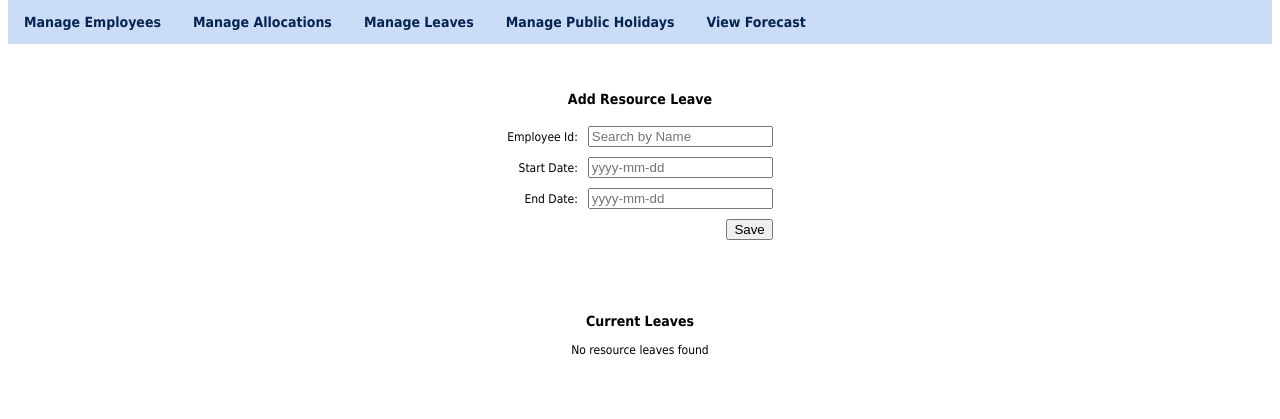
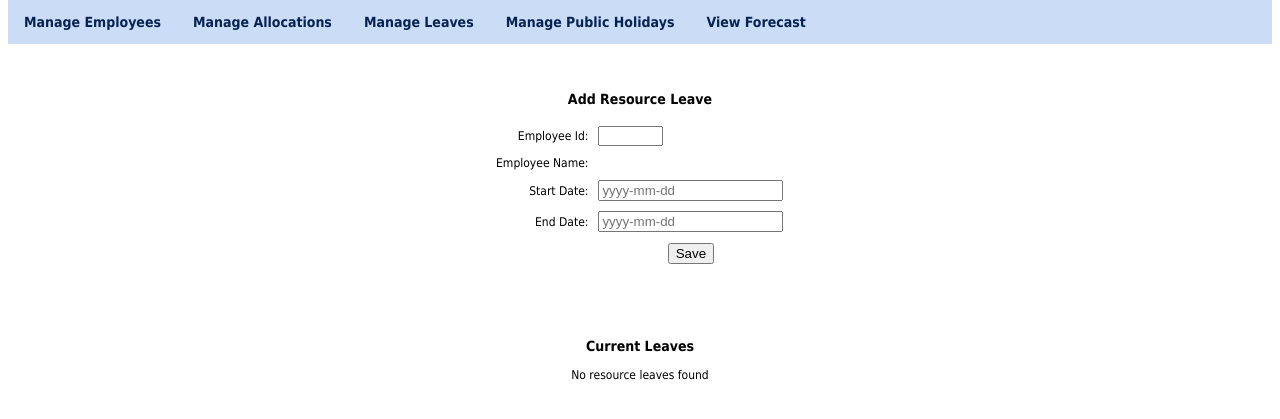
Before and after one commit to ggogate/finance, a PHP site: page /leaves.php in a window 1280 px wide. Shown: the part 52-471 px from the top of the page. Run offline with PHP 8.4, Linux system fonts and the light colour scheme; data that the repository does not hold is empty; some libraries are stand-ins or nearby versions.

Commit message:
updated - 10-Feb

```diff
--- a/leaves.php
+++ b/leaves.php
@@ -1,19 +1,38 @@
 <html>
 <head>
 	<title> Resourcewise Forecast </title>
-	<link rel="stylesheet" type="text/css" href="style.css"/>
-	<script src="app.js"></script>
-	<link rel="stylesheet" href="//code.jquery.com/ui/1.12.1/themes/base/jquery-ui.css">
-	<link rel="stylesheet" href="/resources/demos/style.css">
+	<link rel="stylesheet" href="//code.jquery.com/ui/1.11.4/themes/smoothness/jquery-ui.css">
 	<script src="https://code.jquery.com/jquery-1.12.4.js"></script>
 	<script src="https://code.jquery.com/ui/1.12.1/jquery-ui.js"></script>
+	<link rel="stylesheet" type="text/css" href="style.css"/>
 	<script>
 	$( function() {
 		$( ".datepicker" ).datepicker(
 			{dateFormat: "yy-mm-dd"}
 		);
-	} );
-  </script>
+		$( "#emp_id" ).autocomplete({
+			source: 'getEmployeeById.php',
+
+            focus: function (event, ui){
+                $("#emp_id").html(ui.item.value);
+                $("emp_name").html(ui.item.desc);
+                return false;
+            },
+
+            select: function(event, ui) {
+                $("#emp_id").val(ui.item.value);
+                $("#emp_name").html(ui.item.desc);
+                return false;
+            }
+		})
+        .autocomplete( "instance" )._renderItem = function( ul, item ) {
+        return $( "<li>" )
+        .append( "<div>" + item.value + "<br>" + item.desc + "</div>" )
+        .appendTo( ul );
+        }
+	});
+
+    </script>
 
 </head>
 
@@ -43,7 +62,7 @@ Resourcewise Forecast
 				$retval = mysqli_query($dbhandle, $sql);
 				if(! $retval)
 				{
-				   die('Could not delete data: ' . mysqli_error($dbhandle));
+				   die('Could not remove data: ' . mysqli_error($dbhandle));
 				}
 			}
 		}
@@ -51,11 +70,11 @@ Resourcewise Forecast
 		{
 			if($_POST['action'] == "add")
 			{
-				$sql = "insert into leaves (emp_id, start_dt, end_dt) values(".$_POST['name'].",'".$_POST['start_dt']."','".$_POST['end_dt']."')";
+				$sql = "insert into leaves (emp_id, start_dt, end_dt) values(".$_POST['emp_id'].",'".$_POST['start_dt']."','".$_POST['end_dt']."')";
 				$retval = mysqli_query($dbhandle, $sql);
 				if(! $retval)
 				{
-				   die('Could not delete data: ' . mysqli_error($dbhandle));
+				   die('Could not save data: ' . mysqli_error($dbhandle));
 				}
 			}
 		}
@@ -65,10 +84,11 @@ Resourcewise Forecast
 	<h3>Add Resource Leave</h3>
 	<form id="add" method="post" action="leaves.php">
 		<table border="0">
-			<tr><td class="invisible">Employee Id:</td><td class="invisible"><input type="text" name="name" id="employee" placeholder="Search by Name"/></td></tr>
-			<tr><td class="invisible">Start Date:</td><td class="invisible"><input type="text" name="start_dt" placeholder="yyyy-mm-dd" autocomplete="off" class="datepicker"/></td></tr>
-			<tr><td class="invisible">End Date:</td><td class="invisible"><input type="text" name="end_dt" placeholder="yyyy-mm-dd" autocomplete="off" class="datepicker"/></td></tr>
-			<tr><td class="invisible"></td><td class="invisible"><input type="submit" value="Save"/></td></tr>
+			<tr><td class="right-align">Employee Id:</td><td class="left-align"><div class="ui-widget"><input type="text" size=6 name="emp_id" id="emp_id" autocomplete="off"/></div></td></tr>
+            <tr><td class="right-align">Employee Name:</td><td class="left-align"><span id="emp_name"></span></td></tr>
+			<tr><td class="right-align">Start Date:</td><td class="left-align"><input type="text" name="start_dt" placeholder="yyyy-mm-dd" autocomplete="off" class="datepicker"/></td></tr>
+			<tr><td class="right-align">End Date:</td><td class="left-align"><input type="text" name="end_dt" placeholder="yyyy-mm-dd" autocomplete="off" class="datepicker"/></td></tr>
+			<tr><td class="right-align"></td><td><input type="submit" value="Save"/></td></tr>
 		</table>
 		<input type="hidden" name="action" value="add"/>
 	</form><br><br><br>
--- a/style.css
+++ b/style.css
@@ -71,8 +71,8 @@ li a:hover {
 }
 
 table {
-  border-collapse: collapse;
-  width: auto;
+    border-collapse: collapse;
+    width: auto;
 }
 
 th, td {
@@ -89,9 +89,14 @@ th{
 h3{
 }
 
-.invisible
+table tr td.left-align
 {
 	border: 0px;
+	text-align: left;
+}
+table tr td.right-align
+{
+    border: 0px;
 	text-align: right;
 }
 
--- a/test.sql
+++ b/test.sql
@@ -19,8 +19,8 @@ SET time_zone = "+00:00";
 --
 -- Database: `test`
 --
-CREATE DATABASE IF NOT EXISTS `test` DEFAULT CHARACTER SET latin1 COLLATE latin1_swedish_ci;
-USE `test`;
+CREATE DATABASE IF NOT EXISTS `revenue` DEFAULT CHARACTER SET latin1 COLLATE latin1_swedish_ci;
+USE `revenue`;
 
 -- --------------------------------------------------------
 
```
Also changed, not shown: allocations.php (+7 -3 lines), getEmployee.php (+15 -0 lines), getEmployeeById.php (added, +31 -0 lines).
